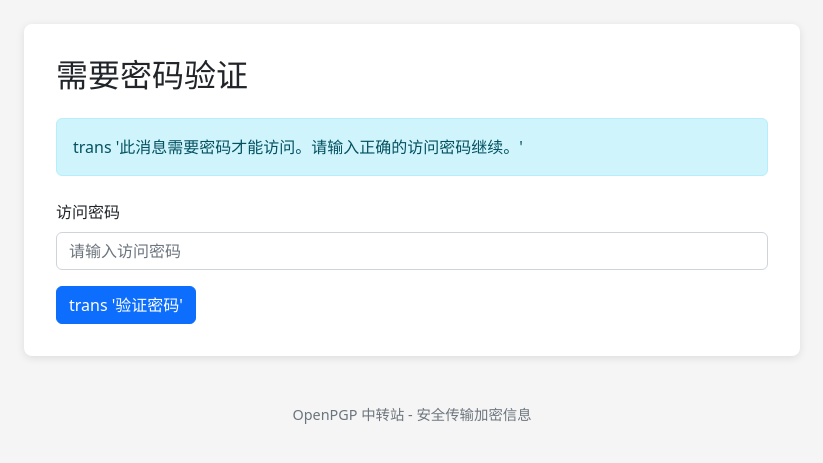
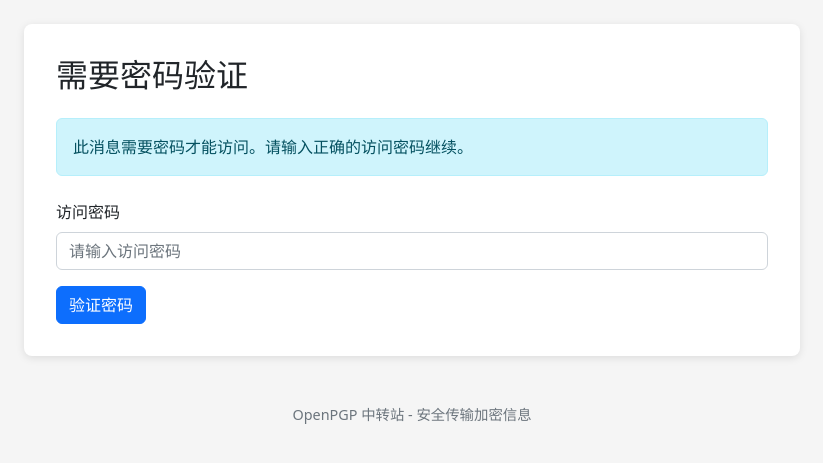
Before and after one commit to Well365/pgpMsgRelay, a Django app: template templates/message_agent/password_access.html in a window 1280 px wide. Shown: the part 112-575 px from the top of the page, without its empty margins (228-1051 px from the left). Run offline with Django 4.2, Linux system fonts and the light colour scheme; the template is opened without the code that fills it: values that come from a table or form of the project are taken from there, others are empty.

Commit message:
first ok

```diff
--- a/templates/message_agent/message_created.html
+++ b/templates/message_agent/message_created.html
@@ -31,7 +31,7 @@ function copyToClipboard() {
     const shortUrlElement = document.getElementById('shortUrl');
     shortUrlElement.select();
     document.execCommand('copy');
-    alert('{% trans \'消息已复制到剪贴板!\' %}');
+    alert("{% trans '消息已复制到剪贴板!' %}");
 }
 </script>
 {% endblock %}
--- a/templates/message_agent/password_access.html
+++ b/templates/message_agent/password_access.html
@@ -8,7 +8,7 @@
 <h2 class="mb-4">{% trans '需要密码验证' %}</h2>
 
 <div class="alert alert-info mb-4">
-    trans '此消息需要密码才能访问。请输入正确的访问密码继续。'
+    {% trans '此消息需要密码才能访问。请输入正确的访问密码继续。' %}
 </div>
 
 <form method="post">
@@ -19,6 +19,6 @@
         {{ form.password|add_class:"form-control" }}
     </div>
 
-    <button type="submit" class="btn btn-primary">trans '验证密码'</button>
+    <button type="submit" class="btn btn-primary">{% trans '验证密码' %}</button>
 </form>
 {% endblock %}
--- a/templates/message_agent/view_message.html
+++ b/templates/message_agent/view_message.html
@@ -36,9 +36,9 @@
 function copyMessage() {
     const messageContent = document.getElementById('message-content').innerText;
     navigator.clipboard.writeText(messageContent).then(function() {
-        alert('{% trans "消息已复制到剪贴板!" %}');
+        alert("{% trans '消息已复制到剪贴板!' %}");
     }, function(err) {
-        console.error('{% trans "无法复制:" %}', err);
+        console.error("{% trans '无法复制:' %}", err);
     });
 }
 </script>
```
Also changed, not shown: locale/ar/LC_MESSAGES/django.po, locale/en/LC_MESSAGES/django.po, locale/es/LC_MESSAGES/django.po, locale/ja/LC_MESSAGES/django.po, locale/zh_Hans/LC_MESSAGES/django.po, 5 other files.
